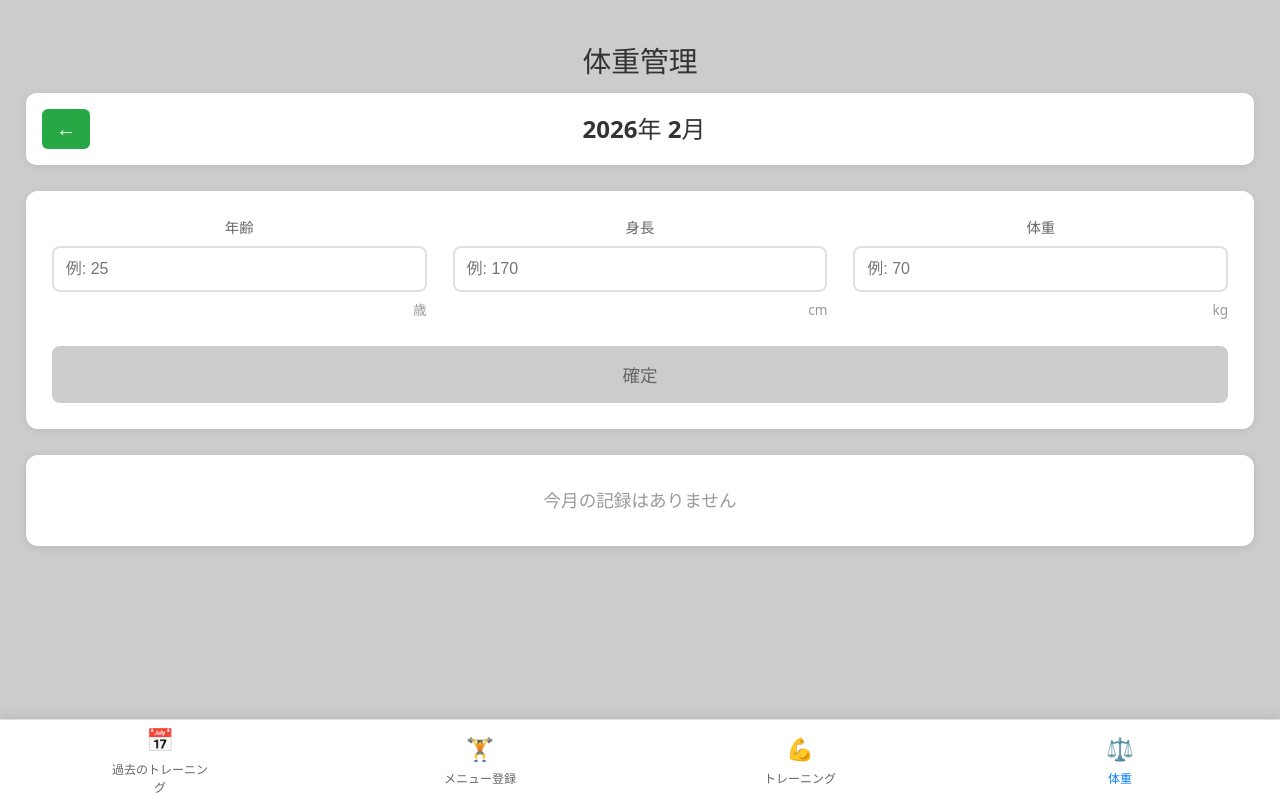
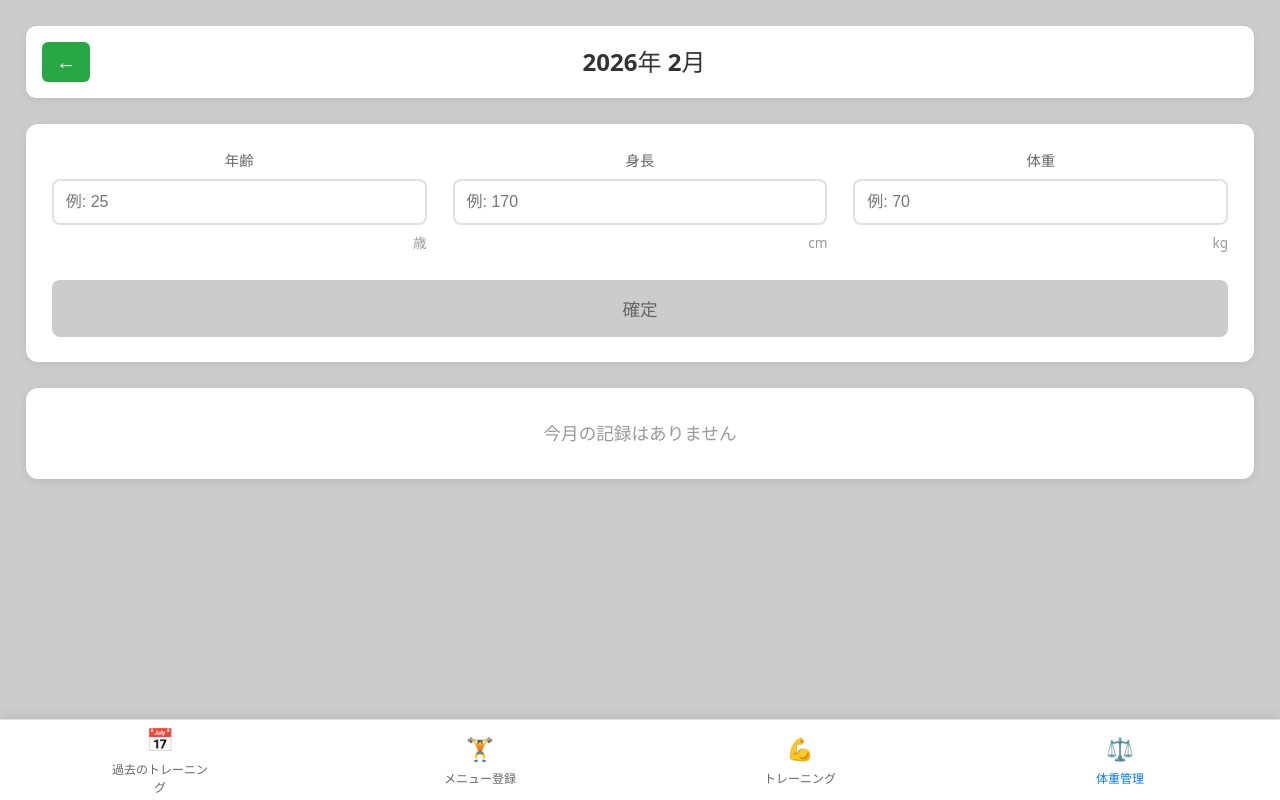
Before and after one commit to BandaiTakumi/massle_app, a React (Vite) app: page /wight in a window 1280 px wide. Built offline with nearby package versions, Linux system fonts and the light colour scheme.

Commit message:
フッターの体重ボタンタイトルを変更

```diff
--- a/src/components/layout/Footer.jsx
+++ b/src/components/layout/Footer.jsx
@@ -32,7 +32,7 @@ function Footer() {
         className={`footer-button ${location.pathname === '/wight' ? 'active' : ''}`}
       >
         <span>⚖️</span>
-        <span>体重</span>
+        <span>体重管理</span>
       </Link>
     </footer>
   )
--- a/src/components/pages/Weight.jsx
+++ b/src/components/pages/Weight.jsx
@@ -134,7 +134,7 @@ function Weight() {
 
   return (
     <div className="weight-page">
-      <h1>体重管理</h1>
+
 
       {/* 月ナビゲーション */}
       <div className="month-navigation">
```
